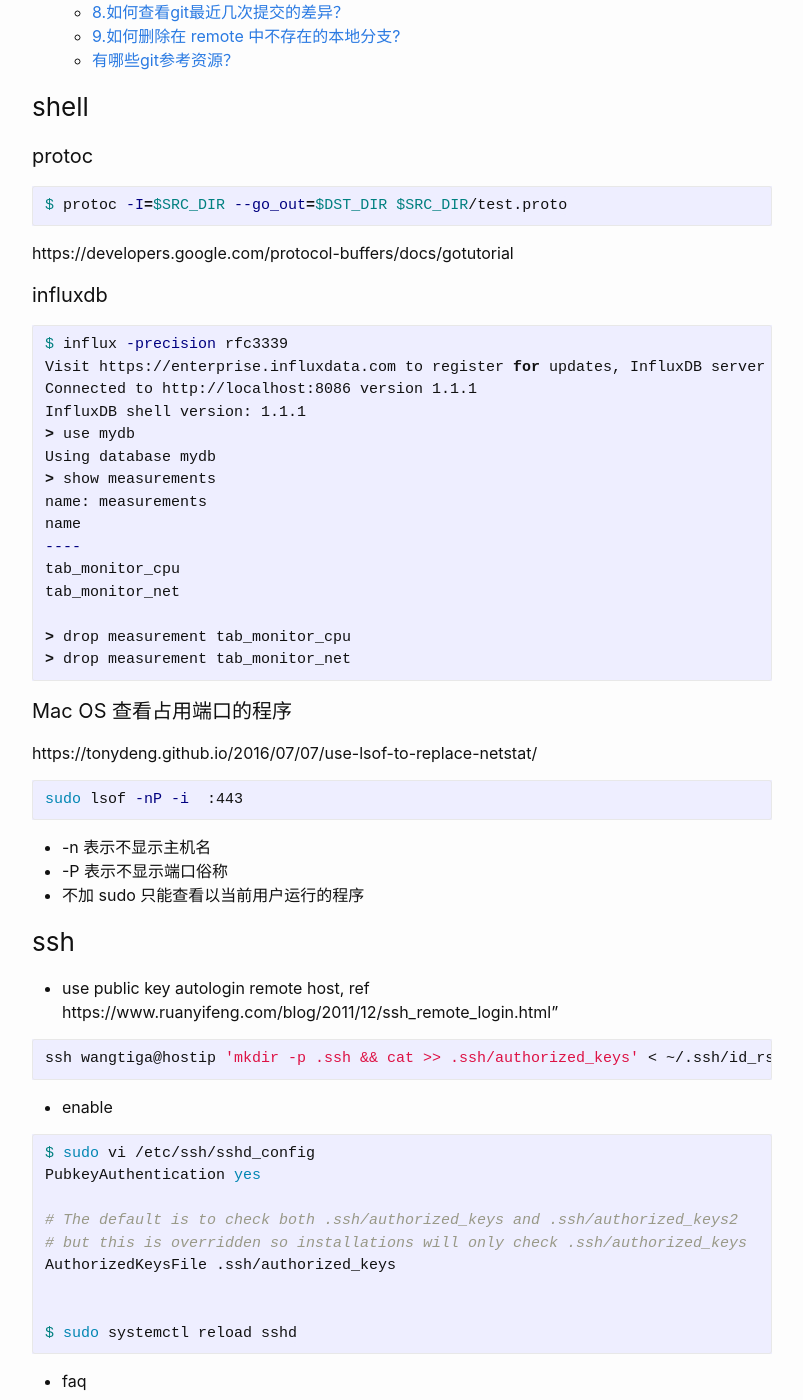
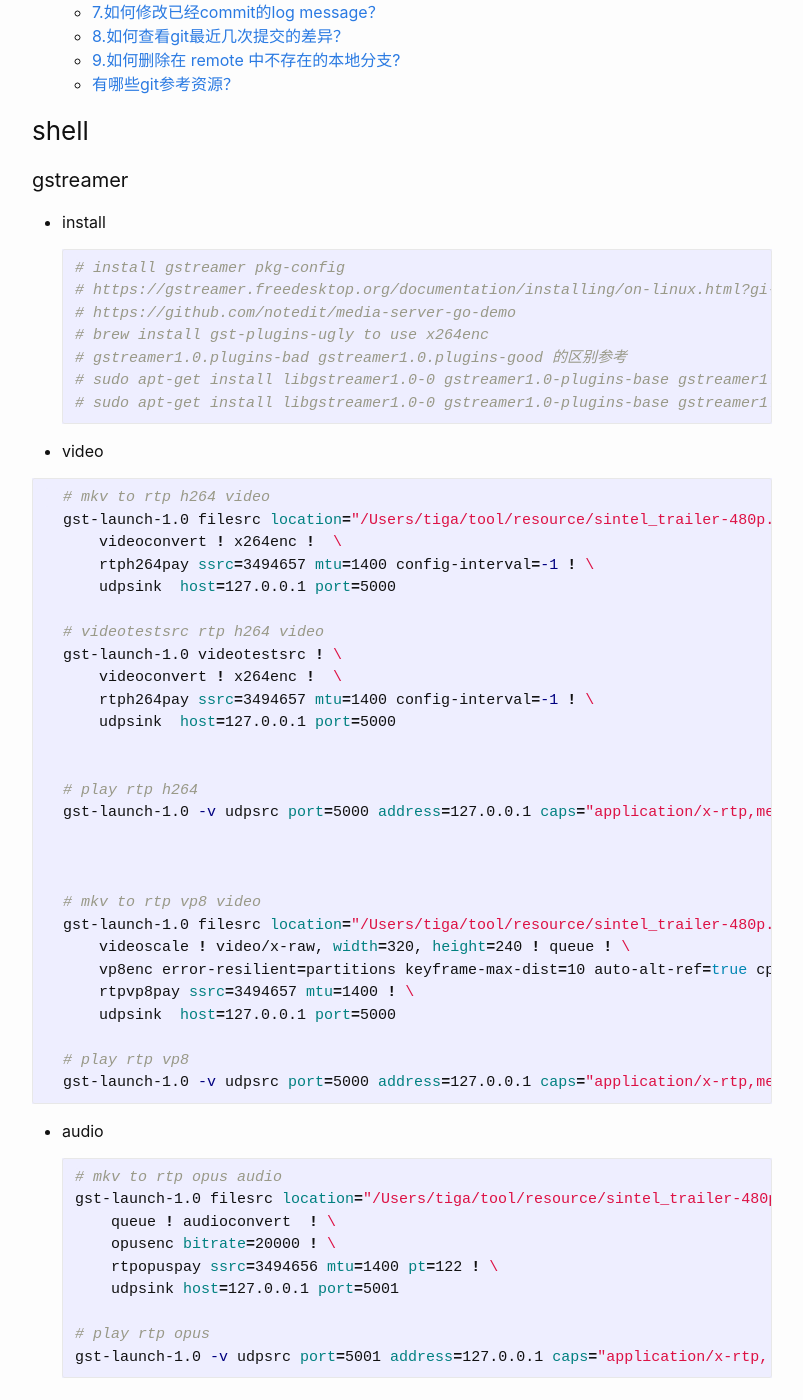
Before and after one commit to wangtiga/wangtiga.github.io, a Jekyll site: the page built from _previews/linux_command.md, in a window 1280 px wide and 1400 px high, scrolled down 800 px. Shown: the whole window, without its empty margins (238-1041 px from the left). Built offline with Jekyll 4.4.1, drawn with Linux system fonts in a browser that asks for light colours; some of the changed text lies outside the part shown.

Commit message:
updated from r1

````diff
--- a/_previews/linux_command.md
+++ b/_previews/linux_command.md
@@ -12,6 +12,82 @@ tags: linux
 
 
 ### shell
+
+
+#### gstreamer
+
+- install
+
+  ```shell
+  # install gstreamer pkg-config
+  # https://gstreamer.freedesktop.org/documentation/installing/on-linux.html?gi-language=c
+  # https://github.com/notedit/media-server-go-demo
+  # brew install gst-plugins-ugly to use x264enc
+  # gstreamer1.0.plugins-bad gstreamer1.0.plugins-good 的区别参考
+  # sudo apt-get install libgstreamer1.0-0 gstreamer1.0-plugins-base gstreamer1.0-libav gstreamer1.0-plugins-bad libgstreamer-plugins-bad1.0-dev
+  # sudo apt-get install libgstreamer1.0-0 gstreamer1.0-plugins-base gstreamer1.0-libav gstreamer1.0-plugins-good libgstreamer-plugins-good1.0-dev
+  ```
+
+-  video
+
+  ```shell
+  # mkv to rtp h264 video
+  gst-launch-1.0 filesrc location="/Users/tiga/tool/resource/sintel_trailer-480p.mkv"  ! decodebin ! \
+      videoconvert ! x264enc !  \
+      rtph264pay ssrc=3494657 mtu=1400 config-interval=-1 ! \
+      udpsink  host=127.0.0.1 port=5000
+
+  # videotestsrc rtp h264 video
+  gst-launch-1.0 videotestsrc ! \
+      videoconvert ! x264enc !  \
+      rtph264pay ssrc=3494657 mtu=1400 config-interval=-1 ! \
+      udpsink  host=127.0.0.1 port=5000
+
+
+  # play rtp h264
+  gst-launch-1.0 -v udpsrc port=5000 address=127.0.0.1 caps="application/x-rtp,media=(string)video,clock-rate=(int)90000,encoding-name=(string)H264,payload=(int)96" ! rtph264depay ! decodebin ! videoconvert ! autovideosink
+
+
+
+  # mkv to rtp vp8 video
+  gst-launch-1.0 filesrc location="/Users/tiga/tool/resource/sintel_trailer-480p.mkv"  ! decodebin ! \
+      videoscale ! video/x-raw, width=320, height=240 ! queue ! \
+      vp8enc error-resilient=partitions keyframe-max-dist=10 auto-alt-ref=true cpu-used=5 deadline=1 ! \
+      rtpvp8pay ssrc=3494657 mtu=1400 ! \
+      udpsink  host=127.0.0.1 port=5000
+
+  # play rtp vp8
+  gst-launch-1.0 -v udpsrc port=5000 address=127.0.0.1 caps="application/x-rtp,media=(string)video,clock-rate=(int)90000,encoding-name=(string)VP8,payload=(int)96" ! rtpvp8depay ! decodebin ! videoconvert ! autovideosink
+  ```
+
+- audio
+
+  ```shell
+  # mkv to rtp opus audio
+  gst-launch-1.0 filesrc location="/Users/tiga/tool/resource/sintel_trailer-480p.mkv"  ! decodebin ! \
+      queue ! audioconvert  ! \
+      opusenc bitrate=20000 ! \
+      rtpopuspay ssrc=3494656 mtu=1400 pt=122 ! \
+      udpsink host=127.0.0.1 port=5001
+
+  # play rtp opus
+  gst-launch-1.0 -v udpsrc port=5001 address=127.0.0.1 caps="application/x-rtp, encoding-name=OPUS, payload=96" ! rtpopusdepay ! decodebin ! autoaudiosink
+  ```
+
+- pcap
+
+  ```shell
+  # pcap to rtp
+  gst-launch-1.0 -v filesrc location=test11.pcap ! pcapparse dst-port=37904 ! application/x-rtp,payload=96 ! udpsink host=172.18.202.22 port=%d
+
+  # play rtp h264 from pcap file
+  gst-launch-1.0 filesrc location=264ffmpeg.pcap ! pcapparse caps="application/x-rtp,media=(string)video,clock-rate=(int)90000,encoding-name=(string)H264,payload=(int)96" ! \
+      rtph264depay ! decodebin ! videoconvert ! autovideosink
+
+  # play rtp opus from pcap file
+  gst-launch-1.0 filesrc location="srcport_5000_rtptype_122.pcap" ! pcapparse caps="application/x-rtp,encoding-name=(string)OPUS,payload=(int)122" ! rtpopusdepay ! decodebin ! audioconvert ! audioresample ! autoaudiosink
+  ```
+
 
 #### protoc
 
````
